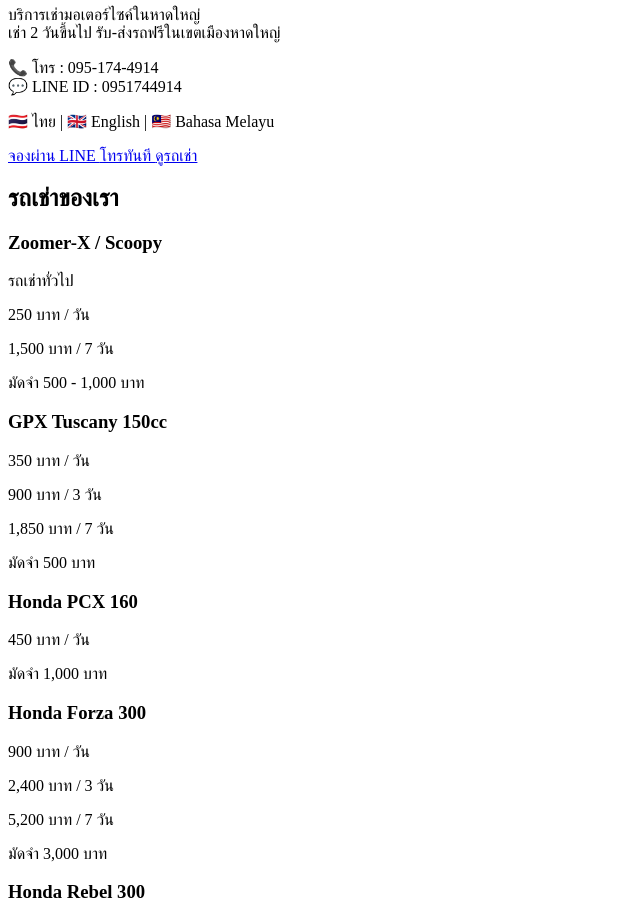
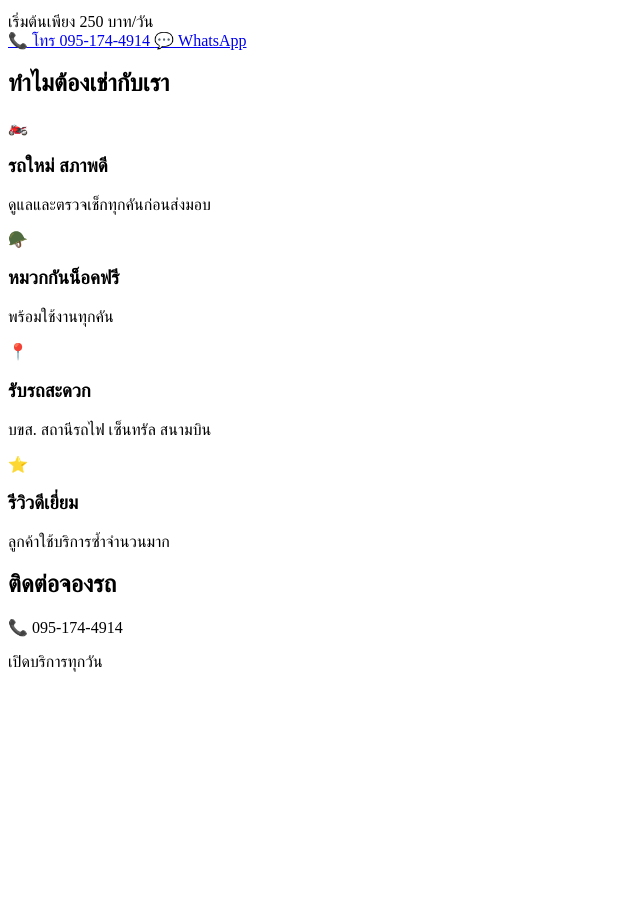
Before and after one commit to milk4517-spec/mymotorbike-rentalhatyai, a plain HTML site: page index.html in a window 1280 px wide. Shown: the part 87-1002 px from the top of the page, without its empty margins (0-640 px from the left). After the commit the page ends 800 px from the top, so only its background shows below. Drawn offline with Linux system fonts and the light colour scheme.

Commit message:
Update index.html

```diff
--- a/index.html
+++ b/index.html
@@ -1,113 +1,53 @@
-<!-- เปลี่ยนโลโก้ --><div class="logo">MY MOTORBIKE - รถเช่าหาดใหญ่</div><!-- เปลี่ยน Hero Section --><section class="hero">
-    <div class="hero-content">
-        <h1>MY MOTORBIKE - รถเช่าหาดใหญ่</h1>    <p>
-    บริการเช่ามอเตอร์ไซค์ในหาดใหญ่<br>
-    เช่า 2 วันขึ้นไป รับ-ส่งรถฟรีในเขตเมืองหาดใหญ่
-    </p>
+<header class="hero">
+    <div class="overlay">
+        <h1>MY MOTORBIKE</h1>
+        <p class="subtitle">รถเช่าหาดใหญ่</p>    <div class="price-box">
+        เริ่มต้นเพียง <span>250 บาท/วัน</span>
+    </div>
 
-    <p>
-    📞 โทร : 095-174-4914<br>
-    💬 LINE ID : 0951744914
-    </p>
+    <div class="buttons">
+        <a href="tel:0951744914" class="btn call">
+            📞 โทร 095-174-4914
+        </a>
 
-    <p>
-    🇹🇭 ไทย | 🇬🇧 English | 🇲🇾 Bahasa Melayu
-    </p>
-
-    <a href="https://line.me/ti/p/3VKa7UuYZE" target="_blank" class="btn">
-        จองผ่าน LINE
-    </a>
-
-    <a href="tel:0951744914" class="btn">
-        โทรทันที
-    </a>
-
-    <a href="#bikes" class="btn">
-        ดูรถเช่า
-    </a>
-
+        <a href="https://wa.me/66951744914" class="btn whatsapp">
+            💬 WhatsApp
+        </a>
+    </div>
 </div>
 
-</section><!-- เปลี่ยนหัวข้อรถเช่า --><h2 class="section-title">รถเช่าของเรา</h2><!-- รถเช่า --><div class="card">
-    <div class="card-body">
-        <h3>Zoomer-X / Scoopy</h3>
-        <p>รถเช่าทั่วไป</p>
-        <div class="price">250 บาท / วัน</div>
-        <p>1,500 บาท / 7 วัน</p>
-        <p>มัดจำ 500 - 1,000 บาท</p>
-    </div>
-</div><div class="card">
-    <div class="card-body">
-        <h3>GPX Tuscany 150cc</h3>
-        <div class="price">350 บาท / วัน</div>
-        <p>900 บาท / 3 วัน</p>
-        <p>1,850 บาท / 7 วัน</p>
-        <p>มัดจำ 500 บาท</p>
-    </div>
-</div><div class="card">
-    <div class="card-body">
-        <h3>Honda PCX 160</h3>
-        <div class="price">450 บาท / วัน</div>
-        <p>มัดจำ 1,000 บาท</p>
-    </div>
-</div><div class="card">
-    <div class="card-body">
-        <h3>Honda Forza 300</h3>
-        <div class="price">900 บาท / วัน</div>
-        <p>2,400 บาท / 3 วัน</p>
-        <p>5,200 บาท / 7 วัน</p>
-        <p>มัดจำ 3,000 บาท</p>
-    </div>
-</div><div class="card">
-    <div class="card-body">
-        <h3>Honda Rebel 300</h3>
-        <div class="price">900 บาท / วัน</div>
-        <p>มัดจำ 3,000 บาท</p>
-    </div>
-</div><!-- จุดรับรถ --><section class="section" id="locations">
-    <h2 class="section-title">จุดรับรถ</h2><div class="locations">
-
-    <div class="location-box">
-        📍<br><br>
-        สถานีขนส่งหาดใหญ่ (บขส.)
+</header><section class="services">
+    <h2>ทำไมต้องเช่ากับเรา</h2><div class="cards">
+    <div class="card">
+        🏍️
+        <h3>รถใหม่ สภาพดี</h3>
+        <p>ดูแลและตรวจเช็กทุกคันก่อนส่งมอบ</p>
     </div>
 
-    <div class="location-box">
-        📍<br><br>
-        สถานีรถไฟหาดใหญ่
+    <div class="card">
+        🪖
+        <h3>หมวกกันน็อคฟรี</h3>
+        <p>พร้อมใช้งานทุกคัน</p>
     </div>
 
-    <div class="location-box">
-        📍<br><br>
-        เซ็นทรัลหาดใหญ่
+    <div class="card">
+        📍
+        <h3>รับรถสะดวก</h3>
+        <p>บขส. สถานีรถไฟ เซ็นทรัล สนามบิน</p>
     </div>
 
-    <div class="location-box">
-        📍<br><br>
-        โรงแรมในเขตเมืองหาดใหญ่
+    <div class="card">
+        ⭐
+        <h3>รีวิวดีเยี่ยม</h3>
+        <p>ลูกค้าใช้บริการซ้ำจำนวนมาก</p>
     </div>
-
-    <div class="location-box">
-        📍<br><br>
-        ตัวเมืองหาดใหญ่
-    </div>
-
 </div>
 
-</section><!-- ติดต่อ --><section class="contact" id="contact"><h2>ติดต่อจองรถ</h2>
+</section><section class="contact">
+    <h2>ติดต่อจองรถ</h2><div class="phone">
+    📞 095-174-4914
+</div>
 
-<br>
-
-<a href="https://line.me/ti/p/3VKa7UuYZE" target="_blank">
-    LINE Booking
-</a>
-
-<a href="https://wa.me/66951744914" target="_blank">
-    WhatsApp
-</a>
-
-<p style="margin-top:20px">
-    โทร : 095-174-4914
-</p>
+<p>เปิดบริการทุกวัน</p>
 
 </section>
```
